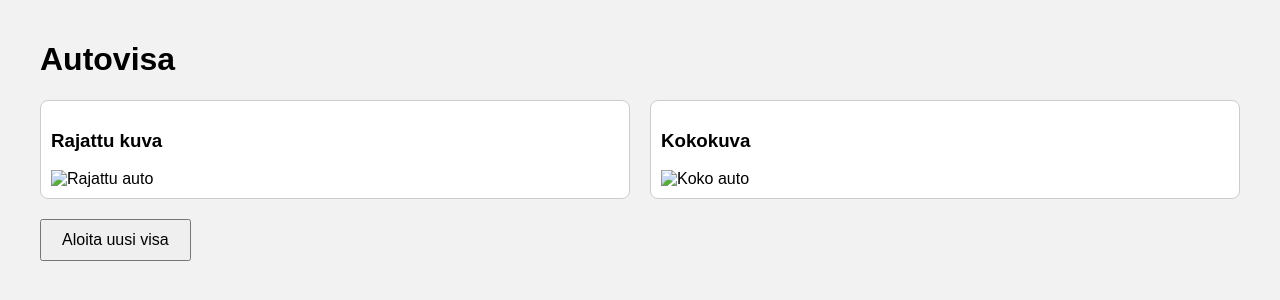
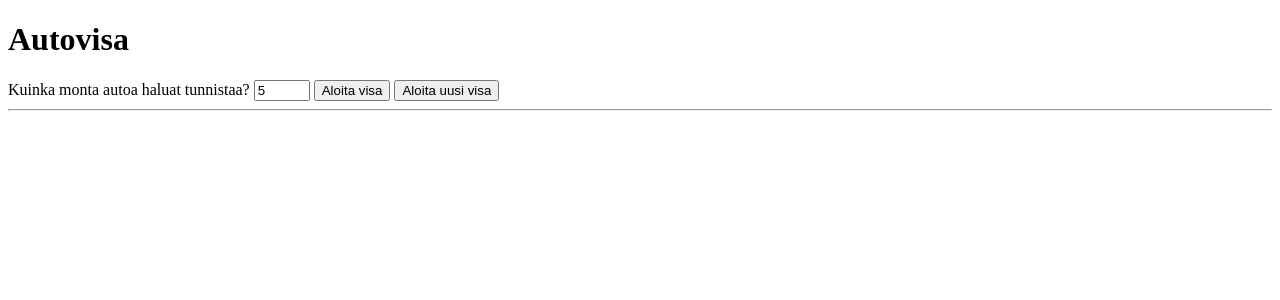
Before and after one commit to godsp3d3/autovisa, a plain HTML site: page frontend/index.html in a window 1280 px wide. Drawn offline with Linux system fonts and the light colour scheme; no server answers.

Commit message:
Päivitetty index.html

```diff
--- a/frontend/index.html
+++ b/frontend/index.html
@@ -4,79 +4,125 @@
     <meta charset="UTF-8">
     <title>Autovisa</title>
     <style>
-    body {
-      font-family: Arial, sans-serif;
-      margin: 0;
-      padding: 20px 40px; /* <-- Sivun reunoille väliä */
-      background-color: #f2f2f2;
-    }
-
-    .image-container {
+        .quiz-container {
             display: flex;
-      justify-content: space-between;
+            gap: 20px;
             align-items: flex-start;
-      gap: 20px;
             margin-top: 20px;
         }
 
         .image-box {
-      background: #fff;
-      padding: 10px;
-      border: 1px solid #ccc;
-      border-radius: 8px;
             flex: 1;
-      max-width: 48%;
         }
 
         .image-box img {
             max-width: 100%;
             height: auto;
-      display: block;
+            border: 1px solid #ccc;
         }
 
-    .button {
-      padding: 10px 20px;
-      font-size: 16px;
-      margin-top: 20px;
-      cursor: pointer;
+        .controls {
+            margin-top: 15px;
         }
-
     </style>
 </head>
 <body>
     <h1>Autovisa</h1>
 
-  <div class="image-container">
+    <label for="count">Kuinka monta autoa haluat tunnistaa?</label>
+    <input type="number" id="count" min="1" max="50" value="5">
+    <button onclick="startQuiz()">Aloita visa</button>
+    <button onclick="resetAndStart()">Aloita uusi visa</button>
+    <hr>
+
+    <div id="quiz" style="display:none;">
+        <p><strong>Kuva <span id="currentIndex">1</span> / <span id="totalCount">?</span></strong></p>
+
+        <div class="quiz-container">
             <div class="image-box">
-      <h3>Rajattu kuva</h3>
-      <img id="cropped-image" src="" alt="Rajattu auto">
+                <img id="cropped" src="" alt="Rajattu kuva">
             </div>
             <div class="image-box">
-      <h3>Kokokuva</h3>
-      <img id="full-image" src="" alt="Koko auto">
+                <img id="full" src="" alt="Koko kuva" style="display:none;">
             </div>
         </div>
 
-  <button class="button" onclick="startNewQuiz()">Aloita uusi visa</button>
+        <div class="controls">
+            <input type="text" id="guess" placeholder="Arvauksesi">
+            <br><br>
+            <button onclick="reveal()">Näytä koko kuva</button>
+            <button onclick="nextImage()">Seuraava kuva</button>
+        </div>
+    </div>
 
     <script>
-    async function startNewQuiz() {
+        let imageList = [];
+        let current = 0;
+
+        async function startQuiz() {
+            const count = parseInt(document.getElementById("count").value);
+            if (isNaN(count) || count <= 0) {
+                alert("Anna kelvollinen määrä kuvia.");
+                return;
+            }
+
+            imageList = [];
+            current = 0;
+            document.getElementById("quiz").style.display = "none";
+            document.getElementById("cropped").src = "";
+            document.getElementById("full").src = "";
+
+            for (let i = 0; i < count; i++) {
                 try {
-        const reset = await fetch("/api/resetQuiz", { method: "POST" });
-        if (!reset.ok) throw new Error("Reset epäonnistui");
-
-        const res = await fetch("/api/fetchCarImages", { method: "POST" });
-        const data = await res.json();
-
-        document.getElementById("cropped-image").src = data.cropped_image_url;
-        document.getElementById("full-image").src = data.full_image_url;
-      } catch (err) {
-        alert("Virhe: " + err.message);
+                    const response = await fetch("/api/fetchCarImages");
+                    const data = await response.json();
+                    imageList.push(data);
+                } catch (e) {
+                    alert("Kuvan haku epäonnistui: " + e.message);
+                    return;
                 }
             }
 
-    // Käynnistä automaattisesti ensimmäinen visa
-    startNewQuiz();
+            document.getElementById("totalCount").textContent = imageList.length;
+            document.getElementById("quiz").style.display = "block";
+            showImage();
+        }
+
+        async function resetAndStart() {
+            try {
+                const response = await fetch("/api/resetQuizImages", { method: "POST" });
+                if (response.ok) {
+                    startQuiz();
+                } else {
+                    alert("Virhe tyhjentäessä kuvia.");
+                }
+            } catch (e) {
+                alert("Yhteysvirhe: " + e.message);
+            }
+        }
+
+        function showImage() {
+            const data = imageList[current];
+            document.getElementById("currentIndex").textContent = current + 1;
+            document.getElementById("cropped").src = data.cropped_image_url + "?t=" + Date.now();
+            document.getElementById("full").src = data.full_image_url + "?t=" + Date.now();
+            document.getElementById("full").style.display = "none";
+            document.getElementById("guess").value = "";
+        }
+
+        function reveal() {
+            document.getElementById("full").style.display = "block";
+        }
+
+        function nextImage() {
+            if (current < imageList.length - 1) {
+                current++;
+                showImage();
+            } else {
+                alert("Autovisa on suoritettu!");
+                document.getElementById("quiz").style.display = "none";
+            }
+        }
     </script>
 </body>
 </html>
```
Lines whose indentation alone changed are shown as unchanged.
